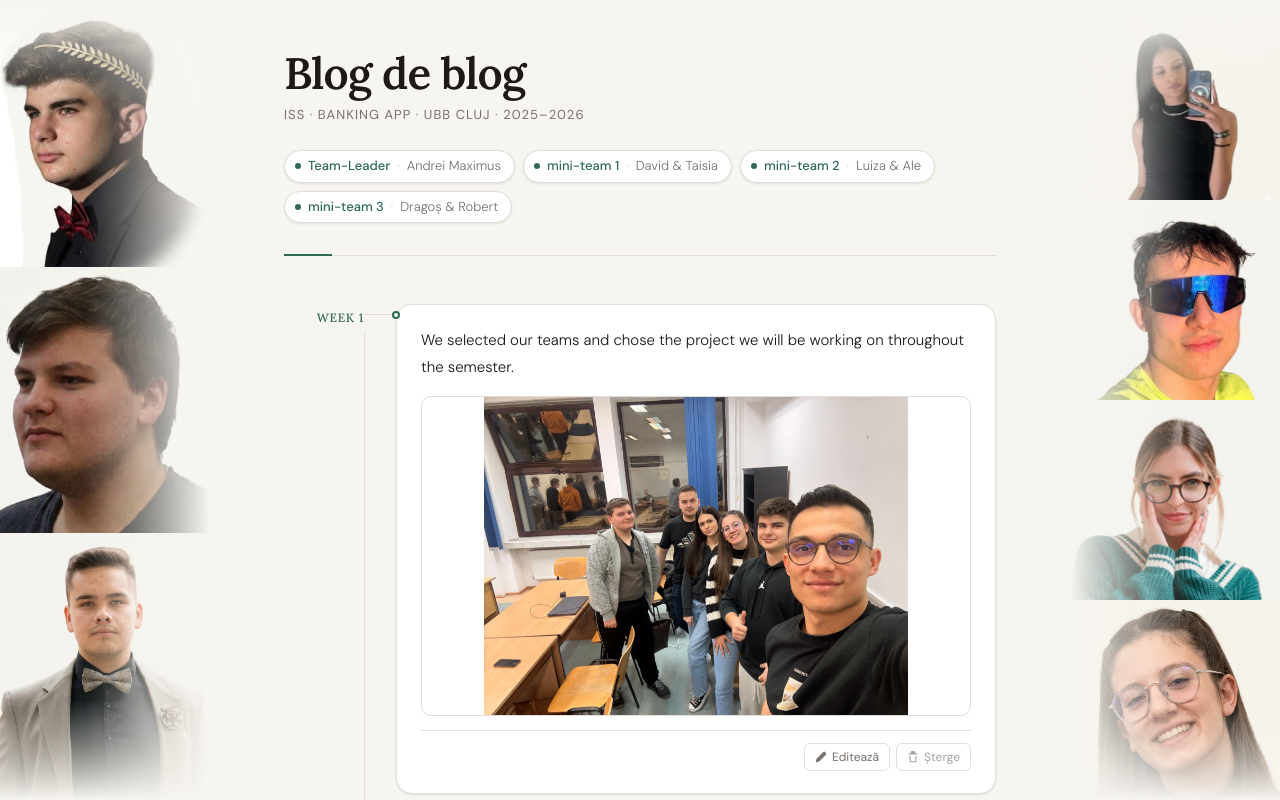
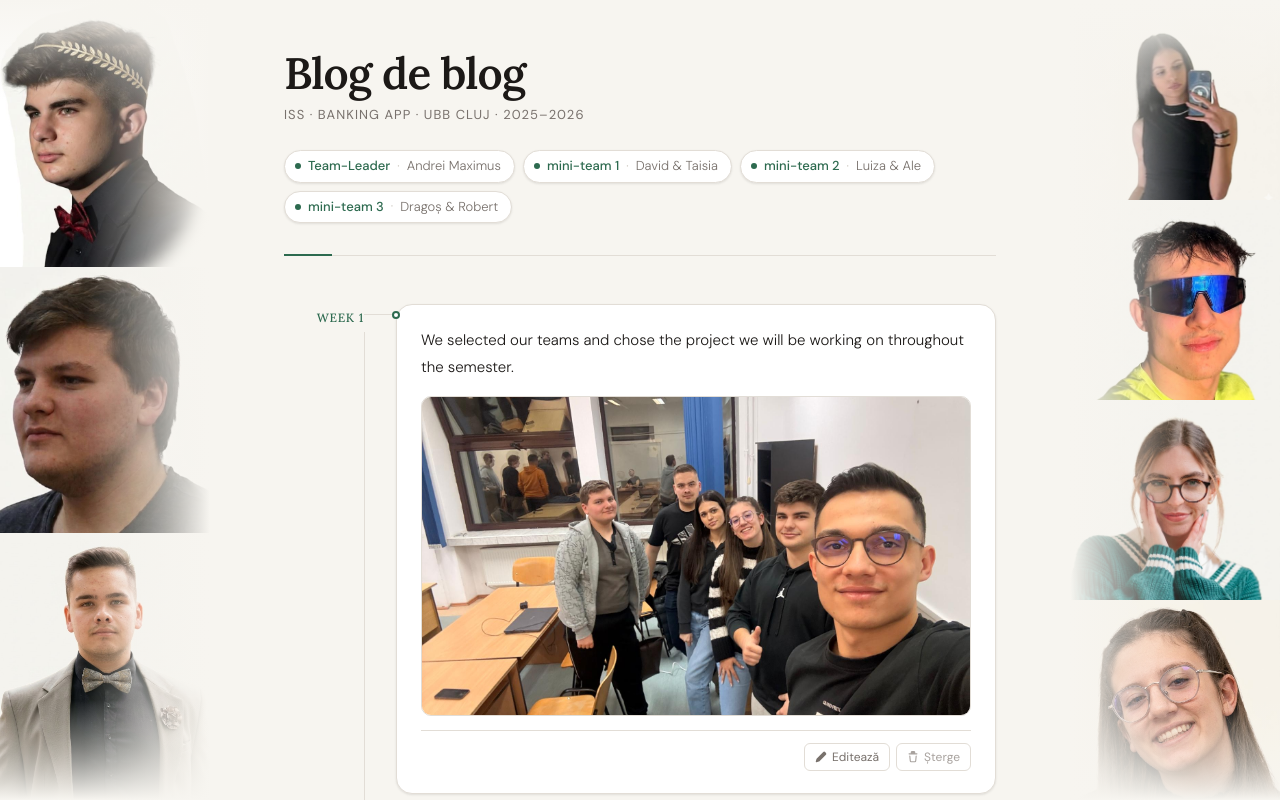
Before and after one commit to David-Mal/ISS-Blog2026, a React (Vite) app: page / in a window 1280 px wide. Shown: the top 800 px of the page. Built offline with nearby package versions, Linux system fonts and the light colour scheme.

Commit message:
trial and error

```diff
--- a/src/App.jsx
+++ b/src/App.jsx
@@ -98,7 +98,7 @@ const DEFAULT_WEEKS = [
     label: 'Week 8',
     content:
       'Avengers, assemble! New challenge, new team, same ambition.',
-    image: "/week8.jpeg",
+    image: "/week8.png",
   },
 
   {
@@ -111,7 +111,7 @@ const DEFAULT_WEEKS = [
   },
 ]
 
-const STORAGE_KEY = 'iss-blog-weeks-v5'
+const STORAGE_KEY = 'iss-blog-weeks-v6'
 
 function loadWeeks() {
   try {
--- a/src/index.css
+++ b/src/index.css
@@ -230,7 +230,7 @@ body {
   margin-top: 1rem;
   width: 100%;
   max-height: 320px;
-  object-fit: contain;
+  object-fit: cover;
   border-radius: var(--radius-md);
   border: 1px solid var(--border);
   display: block;
```
Also changed, not shown: public/week8.jpeg (deleted), public/week8.png (added).
